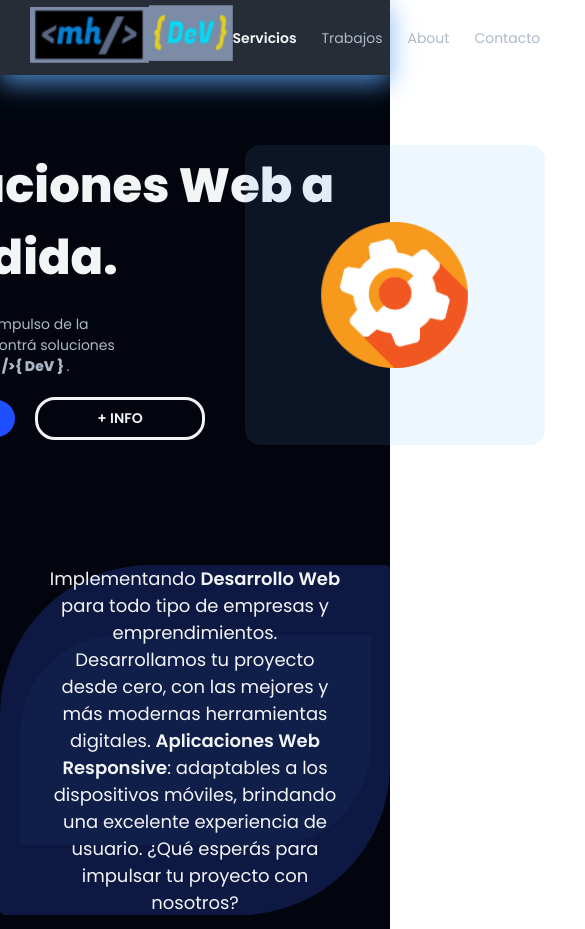
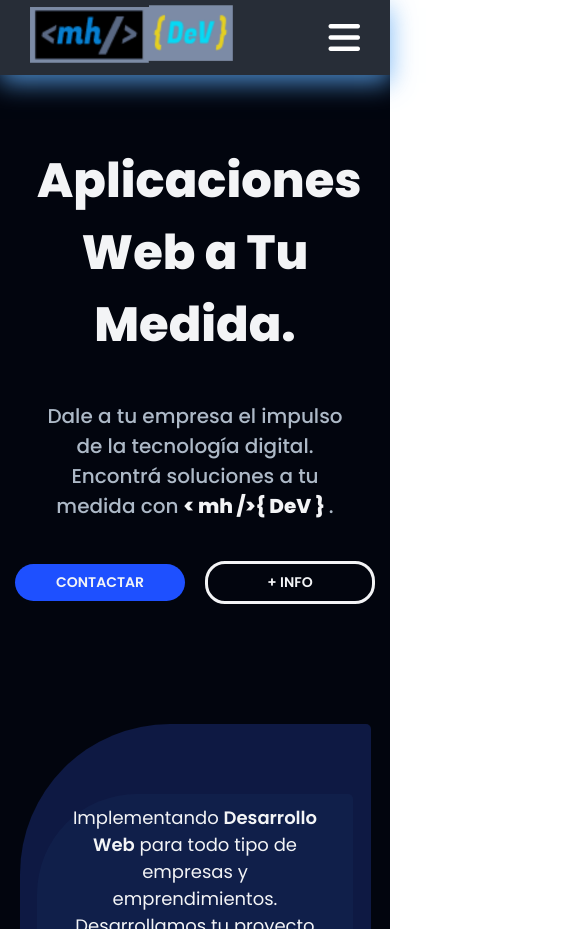
Before and after one commit to mhasmat/nucba-entregas, a plain HTML site: page E3/index.html in a window 390 px wide. Shown: the top 929 px of the page, 585 px wide, since content can reach past the window. Drawn offline with Linux system fonts and the light colour scheme.

Commit message:
adaptado a resposive

```diff
--- a/E3/assets/style.css
+++ b/E3/assets/style.css
@@ -44,6 +44,7 @@ header {
   box-shadow: rgba(92, 167, 243, 0.8) 0px 8px 24px;
   position: fixed;
   top: 0;
+  z-index: 1;
 }
 
 .logo-nav {
@@ -75,6 +76,17 @@ header {
   font-weight: 600;
 }
 
+/* menú hamburguesa */
+.navbar i {
+  font-size: 36px;
+  display: none;
+}
+
+#toggle-menu {
+  display: none;
+}
+/* -------------- */
+
 /* main */
 main {
   background: var(--background);
@@ -87,62 +99,61 @@ main {
 }
 
 #hero {
+  display: flex;
+  padding: 70px 0;
   margin-top: 75px;
-  padding: 70px 0;
-  max-width: 1200px;
-  display: flex;
-  justify-content: center;
-  align-items: center;
+  width: 90%;
+  justify-content: space-around;
 }
 
 .hero-info {
   display: flex;
   flex-direction: column;
-  gap: 20px;
-  width: 50%;
+  justify-content: center;
+  gap: 40px;
 }
 
 .hero-info h1 {
+  font-weight: 800;
   font-size: 48px;
   width: 80%;
-  min-width: 500px;
-  font-weight: 800;
   color: var(--text-white);
 }
 
 .hero-info p {
-  font-size: 14px;
-  width: 70%;
+  font-weight: 500;
+  font-size: 17px;
+  max-width: 350px;
   color: var(--text-gray);
 }
 
 .hero-info p > span {
   font-weight: 800;
+  color: var(--text-white);
 }
 
-#botones-hero {
+.botones-hero {
   display: flex;
-  justify-content: flex-start;
   align-items: center;
   gap: 20px;
 }
 
-.hero-info #btn-call {
+#btn-call {
   color: var(--text-white);
   background-color: var(--primary);
   width: 170px;
-  padding: 8px 0;
+  padding: 8px 15px;
   border-radius: 20px;
   font-size: 14px;
   text-align: center;
   font-weight: 600;
 }
 
-.hero-info #btn-learn {
+#btn-learn {
   color: var(--text-white);
   border: 3px solid var(--text-white);
   width: 170px;
-  padding: 8px 0;
+  padding: 8px 15px;
   border-radius: 20px;
   font-size: 14px;
   text-align: center;
@@ -151,7 +162,7 @@ main {
 
 /* hero card */
 .hero-card {
-  width: 300px;
+  width: 350px;
   background: rgba(92, 167, 243, 0.1);
   padding: 20px;
   border-radius: 15px;
@@ -159,28 +170,29 @@ main {
   flex-direction: column;
   justify-content: center;
   gap: 20px;
-  height: 300px;
+  height: 360px;
 }
 
-/* masInfo */
+.logo-hero {
+  width: 100%;
+}
 
-#masInfo {
-  height: 350px;
+/* about */
+
+#about {
+  display: flex;
+  align-items: center;
+  justify-content: center;
+  width: 90%;
+  max-width: 850px;
+  padding: 70px 0;
   margin-top: 50px;
-  margin-bottom: 160px;
-  padding: 70px 0;
-  max-width: 1200px;
-  display: flex;
-  justify-content: center;
-  align-items: center;
+  margin-bottom: 100px;
   background-color: #3662ff38;
   border-radius: 150px 5px;
 }
 
 .descripcion {
-  display: flex;
-  flex-direction: column;
-  justify-content: center;
   text-align: center;
   width: 90%;
   height: 100%;
@@ -197,3 +209,64 @@ main {
 span {
   font-weight: 600;
 }
+
+/* media queries */
+@media (max-width: 992px) {
+  .hero-info {
+    text-align: center;
+    width: 90%;
+    align-items: center;
+  }
+
+  .hero-info h1 {
+    display: block;
+    width: 100%;
+  }
+
+  .hero-info p {
+    max-width: 80%;
+    font-size: 20px;
+  }
+
+  .botones-hero {
+    justify-content: center;
+  }
+
+  .hero-card {
+    display: none;
+  }
+
+  #about {
+    font-size: 14px;
+  }
+}
+
+@media (max-width: 576px) {
+  .navbar ul {
+    background-color: var(--btn-bg);
+    width: 100%;
+    height: calc(100vh - 75px);
+    position: absolute;
+    top: 75px;
+    left: 0;
+    flex-direction: column;
+    align-items: center;
+    justify-content: center;
+    transform: translateX(200%);
+    transition: all 0.4s ease-out;
+  }
+
+  .navbar i {
+    display: block;
+    color: var(--bg-white);
+  }
+
+  #toggle-menu:checked ~ .navbar-list {
+    transform: translateX(0%);
+    transition: all 0.4s ease-in;
+  }
+
+  .hero-info p {
+    max-width: 100%;
+  }
+}
--- a/E3/index.html
+++ b/E3/index.html
@@ -6,6 +6,14 @@
     <meta name="viewport" content="width=device-width, initial-scale=1.0" />
     <title><mh/> { DeV } Home</title>
     <link rel="stylesheet" href="assets/style.css" />
+    <!-- FONT AWESOME -->
+    <link
+      rel="stylesheet"
+      href="https://cdnjs.cloudflare.com/ajax/libs/font-awesome/6.2.0/css/all.min.css"
+      integrity="sha512-xh6O/CkQoPOWDdYTDqeRdPCVd1SpvCA9XXcUnZS2FmJNp1coAFzvtCN9BmamE+4aHK8yyUHUSCcJHgXloTyT2A=="
+      crossorigin="anonymous"
+      referrerpolicy="no-referrer"
+    />
   </head>
   <body>
     <header>
@@ -13,6 +21,10 @@
         ><img src="assets/img/logo_mhDev.png" alt="logo mhdev" class="logo-nav"
       /></a>
       <nav class="navbar">
+        <!-- menú hamburguesa -->
+        <label for="toggle-menu"><i class="fas fa-bars"></i></label>
+        <input type="checkbox" name="" id="toggle-menu" />
+
         <ul class="navbar-list">
           <li><a href="#services">Servicios</a></li>
           <li><a href="#works">Trabajos</a></li>
@@ -24,22 +36,24 @@
     <main>
       <!-- hero o portada -->
       <section id="hero">
+        <!-- "hero-presentation" -->
         <div class="hero-info">
           <h1>Aplicaciones Web a Tu Medida.</h1>
-          <p id="hero-p">
+          <p>
             Dale a tu empresa el impulso de la tecnología digital. Encontrá
             soluciones a tu medida con <span> < mh />{ DeV } </span>.
           </p>
-          <div id="botones-hero">
-            <a href="#" id="btn-call">CONTACTAR</a>
-            <a href="#" id="btn-learn">+ INFO</a>
+          <!-- "button-container" -->
+          <div class="botones-hero">
+            <a href="#" id="btn-call" class="primary-btn">CONTACTAR</a>
+            <a href="#" id="btn-learn" class="alt-btn">+ INFO</a>
           </div>
         </div>
         <div class="hero-card">
           <img src="assets/img/config.png" alt="" class="logo-hero" />
         </div>
       </section>
-      <section id="masInfo">
+      <section id="about">
         <div class="descripcion">
           <p>
             Implementando <span>Desarrollo Web</span> para todo tipo de empresas
```
